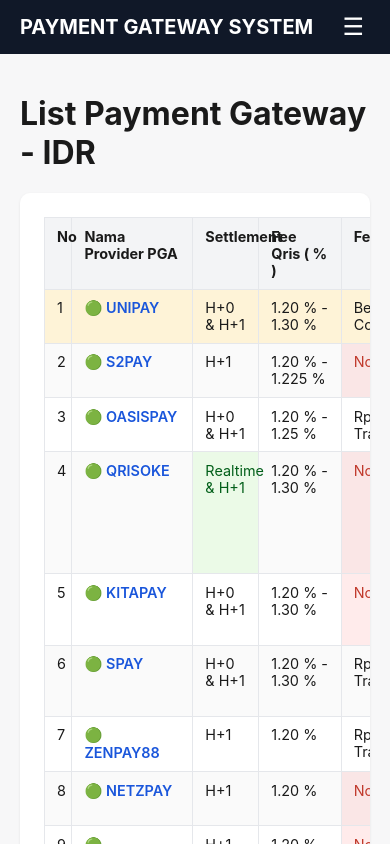
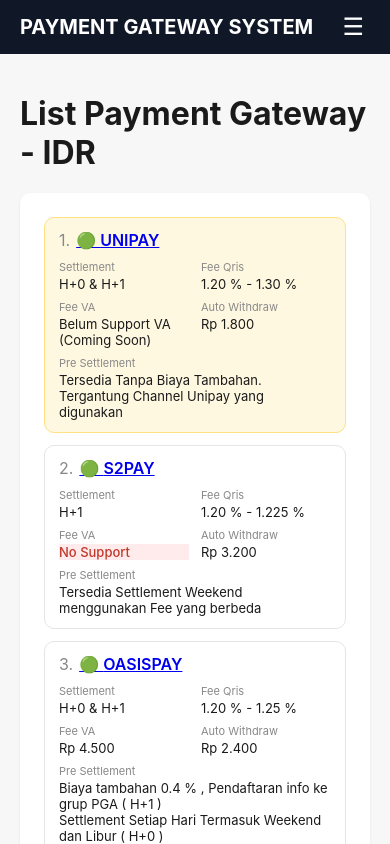
Before and after one commit to trendycs-alt/listpg, a Next.js app: page /payment-gateway/idr in a window 390 px wide. Shown: the top 844 px of the page. Built offline with nearby package versions, Linux system fonts and the light colour scheme.

Commit message:
fix: hero banner height match list, spacing mobile desktop

```diff
--- a/app/globals.css
+++ b/app/globals.css
@@ -173,6 +173,8 @@
   overflow-x: auto; /* kalau gambar/tabel tetap lebih lebar, jadi bisa di-scroll di dalam card, bukan meluber keluar halaman */
 }
 
+
+
 .page h1 {
   margin-top: 0;
 }
@@ -187,14 +189,54 @@
 .responsive-img {
   width: 100%;
   height: auto;
+  object-fit: cover;
   display: block;
+}
+
+.hero-row {
+  display: flex;
+  gap: 24px;
+  align-items: stretch;
+}
+
+.menu-column {
+  flex: 1;
+  min-width: 0;
+  display: flex;
+  flex-direction: column;
+  gap: 1.5rem;  /* jarak antar box, gantikan margin-bottom yang dihapus */
+}
+
+.hero-banner-side {
+  flex: 1;
+  max-width: 45%;
+  height: 100%;
+  object-fit: cover;
   border-radius: 8px;
 }
+
+/* Di layar kecil (mobile), balik jadi ditumpuk atas-bawah seperti semula */
+@media (max-width: 768px) {
+  .hero-row {
+    flex-direction: column;
+  }
+
+  .hero-banner-side {
+    max-width: 100%;
+  }
+}
+
 /* ---------- Home menu groups ---------- */
 .menu-group {
-  margin-bottom: 1.5rem;
   border-radius: 8px;
   overflow: hidden;
+}
+
+/* space-between cuma aktif di desktop, biar ngisi penuh tinggi banner */
+@media (min-width: 769px) {
+  .menu-column {
+    justify-content: space-between;
+  }
 }
 
 .menu-title-row,
@@ -365,3 +407,77 @@
 .pga-table td {
   white-space: pre-line;
 }
+
+/* Default: tampilkan tabel, sembunyikan card */
+.pga-cards {
+  display: none;
+}
+
+/* Di layar kecil (mobile): sembunyikan tabel, tampilkan card */
+@media (max-width: 640px) {
+  .pga-table {
+    display: none;
+  }
+
+  .pga-cards {
+    display: flex;
+    flex-direction: column;
+    gap: 12px;
+  }
+
+  .pga-card {
+    background: #fff;
+    border: 1px solid #e5e5e5;
+    border-radius: 10px;
+    padding: 12px 14px;
+  }
+
+  .pga-card.card-highlight {
+    background: #fff8e1;
+    border-color: #ffe082;
+  }
+
+  .pga-card-header {
+    display: flex;
+    align-items: center;
+    gap: 6px;
+    font-weight: 600;
+    margin-bottom: 10px;
+  }
+
+  .pga-card-no {
+    color: #888;
+    font-weight: 400;
+  }
+
+  .pga-card-body {
+    display: grid;
+    grid-template-columns: 1fr 1fr;
+    gap: 8px 12px;
+    font-size: 13px;
+  }
+
+  .pga-card-body span {
+  white-space: pre-line;
+  }
+
+  .pga-card-body > div:last-child {
+  grid-column: 1 / -1;
+  }
+
+  .pga-card-body > div {
+    display: flex;
+    flex-direction: column;
+  }
+
+  .pga-card-label {
+    color: #888;
+    font-size: 11px;
+    margin-bottom: 2px;
+  }
+
+  .cell-no-support {
+    color: #c0392b;
+    font-weight: 500;
+  }
+}
--- a/app/payment-gateway/idr/page.js
+++ b/app/payment-gateway/idr/page.js
@@ -45,6 +45,52 @@
             ))}
           </tbody>
         </table>
+
+        {/* Versi mobile: card per provider */}
+        <div className="pga-cards">
+          {idrProviders.map((p) => (
+            <div key={p.no} className={`pga-card ${p.highlight ? "card-highlight" : ""}`}>
+              <div className="pga-card-header">
+                <span className="pga-card-no">{p.no}.</span>
+                {p.path ? (
+                  <Link href={p.path} className="pga-card-name">🟢 {p.name}</Link>
+                ) : (
+                  <span className="pga-card-name">🟢 {p.name}</span>
+                )}
+              </div>
+              <div className="pga-card-body">
+                <div>
+                  <span className="pga-card-label">Settlement</span>
+                  <span className={p.Settlement.includes("Realtime") ? "cell-realtime" : ""}>
+                    {p.Settlement}
+                  </span>
+                </div>
+                <div>
+                  <span className="pga-card-label">Fee Qris</span>
+                  <span>{p.feeQris}</span>
+                </div>
+                <div>
+                  <span className="pga-card-label">Fee VA</span>
+                  <span className={p.feeVA.includes("No Support") ? "cell-no-support" : ""}>
+                    {p.feeVA}
+                  </span>
+                </div>
+                <div>
+                  <span className="pga-card-label">Auto Withdraw</span>
+                  <span className={p.autoWithdraw.includes("No Support") ? "cell-no-support" : ""}>
+                    {p.autoWithdraw}
+                  </span>
+                </div>
+                <div>
+                  <span className="pga-card-label">Pre Settlement</span>
+                  <span className={p.preSettlement.includes("Tidak ada settlement") ? "cell-tidak-ada-settlement" : ""}>
+                    {p.preSettlement}
+                  </span>
+                </div>
+              </div>
+            </div>
+          ))}
+        </div>
       </div>
     </div>
   );
--- a/data/idr-providers.js
+++ b/data/idr-providers.js
@@ -9,8 +9,8 @@
     path: "/payment-gateway/idr/unipay",
     Settlement: "H+0 & H+1",
     feeQris: "1.20 % - 1.30 %",
-    feeVA: "Belum Support VA ( Coming Soon )",
-    autoWithdraw: "Rp 1.800 / Transaksi",
+    feeVA: "Belum Support VA (Coming Soon)",
+    autoWithdraw: "Rp 1.800",
     preSettlement: "Tersedia Tanpa Biaya Tambahan. Tergantung Channel Unipay yang digunakan",
     highlight: true,
     },
@@ -21,7 +21,7 @@
     Settlement: "H+1",
     feeQris: "1.20 % - 1.225 %",
     feeVA: "No Support",
-    autoWithdraw: "Rp 3.200 / Transaksi",
+    autoWithdraw: "Rp 3.200",
     preSettlement: "Tersedia Settlement Weekend menggunakan Fee yang berbeda",
     },
     {
@@ -30,8 +30,8 @@
     path: "/payment-gateway/idr/oasispay",
     Settlement: "H+0 & H+1",
     feeQris: "1.20 % - 1.25 %",
-    feeVA: "Rp 4.500 / Transaksi",
-    autoWithdraw: "Rp 2.400 / Transaksi",
+    feeVA: "Rp 4.500",
+    autoWithdraw: "Rp 2.400",
     preSettlement: "Biaya tambahan 0.4 % , Pendaftaran info ke grup PGA ( H+1 )\nSettlement Setiap Hari Termasuk Weekend dan Libur ( H+0 )",
     },
     {
@@ -41,7 +41,7 @@
     Settlement: "Realtime & H+1",
     feeQris: "1.20 % - 1.30 %",
     feeVA: "No Support",
-    autoWithdraw: "Rp 2.000 / Transaksi ( H+0 )\nRp 2.500 / Transaksi ( H+1 )",
+    autoWithdraw: "Rp 2.000 ( H+0 )\nRp 2.500 ( H+1 )",
     preSettlement: "Real time Settle : Deposit yang masuk sudah bisa langsung dicairkan (Termasuk Libur & Weekend)\nH+1 : Settlement setiap hari jam 16:00 (Termasuk Libur & Weekend)",
     },
     {
@@ -51,7 +51,7 @@
     Settlement: "H+0 & H+1",
     feeQris: "1.20 % - 1.30 % ",
     feeVA: "No Support",
-    autoWithdraw: "Rp 2.700 / Transaksi",
+    autoWithdraw: "Rp 2.700",
     preSettlement: "H+0 Tidak ada biaya tambahan (termasuk weekend dan hari libur)\nH+1 Settlement setiap hari jam 15:00-16:00 (termasuk weekend dan hari libur)",
     },
     {
@@ -60,8 +60,8 @@
     path: "/payment-gateway/idr/spay",
     Settlement: "H+0 & H+1",
     feeQris: "1.20 % - 1.30 %",
-    feeVA: "Rp 4.500 / Transaksi",
-    autoWithdraw: "Rp 1.900 / Transaksi",
+    feeVA: "Rp 4.500",
+    autoWithdraw: "Rp 1.900",
     preSettlement: "H+0 bisa Settlement setiap hari ( Weekend & Libur )\nH+1 Overdraft 50% dari transaksi hari sebelumnya ( Fee 0,2% ) Pendaftaran info ke grup PGA",
     },
     {
@@ -70,8 +70,8 @@
     path: "/payment-gateway/idr/zenpay88",
     Settlement: "H+1",
     feeQris: "1.20 %",
-    feeVA: "Rp 4.500 / Transaksi",
-    autoWithdraw: "Rp 3.900 / Transaksi",
+    feeVA: "Rp 4.500",
+    autoWithdraw: "Rp 3.900",
     preSettlement: "Tersedia Overdraft 50 % tanpa fee tambahan tetapi transaksi harus 1M per hari",
     },
     {
@@ -81,7 +81,7 @@
     Settlement: "H+1",
     feeQris: "1.20 %",
     feeVA: "No Support",
-    autoWithdraw: "Rp 2.200 / Transaksi",
+    autoWithdraw: "Rp 2.200",
     preSettlement: "Biaya tambahan 0.2 % ( Weekend ) , Pinjaman 50% , Pendaftaran info ke grup PGA",
     },
     {
@@ -91,7 +91,7 @@
     Settlement: "H+1",
     feeQris: "1.20 %",
     feeVA: "No Support",
-    autoWithdraw: "Rp 2.700 / Transaksi",
+    autoWithdraw: "Rp 2.700",
     preSettlement: "Biaya tambahan 0.3 % , Pendaftaran info ke grup PGA ( paling lambat setiap Hari Kamis 12.00 WIB )",
     },
     {
@@ -101,7 +101,7 @@
     Settlement: "H+1",
     feeQris: "1.20 %",
     feeVA: "No Support",
-    autoWithdraw: "Rp 2.200 / Transaksi",
+    autoWithdraw: "Rp 2.200",
     preSettlement: "Free Settlement setiap hari ( Weekend & Libur ) dengan maks pencairan 70%\nKecuali Libur panjang , dikenakan biaya tambahan 0.15 %",
     },
     {
@@ -111,7 +111,7 @@
     Settlement: "H+1",
     feeQris: "1.20 %",
     feeVA: "No Support",
-    autoWithdraw: "Rp 1.900 / Transaksi",
+    autoWithdraw: "Rp 1.900",
     preSettlement: "Biaya tambahan 0.3 % , Pendaftaran paling lama di hari Kamis jam 12.00 WIB",
     },
     {
@@ -131,8 +131,8 @@
     Settlement: "H+1",
     feeQris: "1.20 %",
     feeVA: "No Support",
-    autoWithdraw: "Rp 2.700 / Transaksi",
-    preSettlement: "Tidak ada Biaya tambahan , Pinjaman 100% , Pendaftaran info ke grup PGA ( Terbatas Quota )",
+    autoWithdraw: "Rp 2.700",
+    preSettlement: "Tidak ada Biaya tambahan , Pinjaman 100% , Pendaftaran info ke grup PGA (Terbatas Quota)",
     },
     {
     no: 14,
@@ -141,7 +141,7 @@
     Settlement: "H+1",
     feeQris: "1.20 %",
     feeVA: "No Support",
-    autoWithdraw: "Rp 2.700 / Transaksi",
+    autoWithdraw: "Rp 2.700",
     preSettlement: "Tidak ada settlement ",
     },
     {
@@ -161,7 +161,7 @@
     Settlement: "H+1",
     feeQris: "1.20 %",
     feeVA: "No Support",
-    autoWithdraw: "Rp 1.900 / Transaksi",
+    autoWithdraw: "Rp 1.900",
     preSettlement: "Biaya tambahan 0.15 % , Pendaftaran maksimal H-3 di grup PGA",
     },
     {
@@ -171,7 +171,7 @@
     Settlement: "H+0",
     feeQris: "1.25 %",
     feeVA: "No Support",
-    autoWithdraw: "Rp 1.800 / Transaksi",
+    autoWithdraw: "Rp 1.800",
     preSettlement: "H+0 Tidak ada biaya tambahan (termasuk weekend dan hari libur)",
     },
     {
@@ -191,7 +191,7 @@
     Settlement: "H+0",
     feeQris: "1.25 %",
     feeVA: "No Support",
-    autoWithdraw: "Rp 2.700 / Transaksi",
+    autoWithdraw: "Rp 2.700",
     preSettlement: "H+0 Tidak ada biaya tambahan (Termasuk Weekend dan Hari Libur)",
     },
     {
@@ -201,7 +201,7 @@
     Settlement: "H+1",
     feeQris: "1.30 %",
     feeVA: "No Support",
-    autoWithdraw: "Rp 1.700 / Transaksi",
+    autoWithdraw: "Rp 1.700",
     preSettlement: "Tidak ada Biaya tambahan , Pinjaman 100% , Pendaftaran info ke grup PGA",
     },
     {
@@ -211,7 +211,7 @@
     Settlement: "H+1",
     feeQris: "1.30 %",
     feeVA: "No Support",
-    autoWithdraw: "Rp 2.200 / Transaksi",
+    autoWithdraw: "Rp 2.200",
     preSettlement: "Biaya tambahan 0.6 % , Harus Isi Form Pendaftaran",
     },
     {
@@ -221,7 +221,7 @@
     Settlement: "H+1",
     feeQris: "1.30 %",
     feeVA: "No Support",
-    autoWithdraw: "Rp 1.800 / Transaksi",
+    autoWithdraw: "Rp 1.800",
     preSettlement: "Tidak ada Biaya tambahan , Pinjaman 100% , Pendaftaran info ke grup PGA",
     },
     {
@@ -241,7 +241,7 @@
     Settlement: "H+1",
     feeQris: "1.30 %",
     feeVA: "No Support",
-    autoWithdraw: "Rp 3.700 / Transaksi",
+    autoWithdraw: "Rp 3.700",
     preSettlement: "Tidak ada biaya tambahan (Termasuk Weekend dan Hari Libur)",
     },
     {
@@ -251,7 +251,7 @@
     Settlement: "H+1",
     feeQris: "1.30 %",
     feeVA: "No Support",
-    autoWithdraw: "Rp 3.700 / Transaksi",
+    autoWithdraw: "Rp 3.700",
     preSettlement: "Tidak ada biaya tambahan (Termasuk Weekend dan Hari Libur)",
     },
     {
@@ -261,7 +261,7 @@
     Settlement: "H+0",
     feeQris: "1.30 %",
     feeVA: "No Support",
-    autoWithdraw: "Rp 2.700 / Transaksi",
+    autoWithdraw: "Rp 2.700",
     preSettlement: "Tidak ada Biaya tambahan , Settlement tersedia Setiap hari dengan sistem 4 Batch",
     },
     {
@@ -271,7 +271,7 @@
     Settlement: "H+1",
     feeQris: "1.30 %",
     feeVA: "No Support",
-    autoWithdraw: "Rp 1.800 / Transaksi",
+    autoWithdraw: "Rp 1.800",
     preSettlement: "Tidak ada Biaya tambahan, settlement setiap hari. (Termasuk Weekend dan tanggal merah)",
     },
     {
@@ -281,7 +281,7 @@
     Settlement: "H+0",
     feeQris: "1.35 %",
     feeVA: "No Support",
-    autoWithdraw: "Rp 2.200 / Transaksi",
+    autoWithdraw: "Rp 2.200",
     preSettlement: "USDT Only , Settlement Setiap Hari ( 09.00 - 21.00 WIB )",
     },
     {
@@ -291,7 +291,7 @@
     Settlement: "H+0",
     feeQris: "1 %",
     feeVA: "No Support",
-    autoWithdraw: "0.5 % / Transaksi",
+    autoWithdraw: "0.5 %",
     preSettlement: "H+1 Setiap Hari",
     },
   // Tambah provider baru: copy salah satu blok di atas, ganti isinya.
```
Also changed, not shown: app/page.js (+9 -10 lines).
